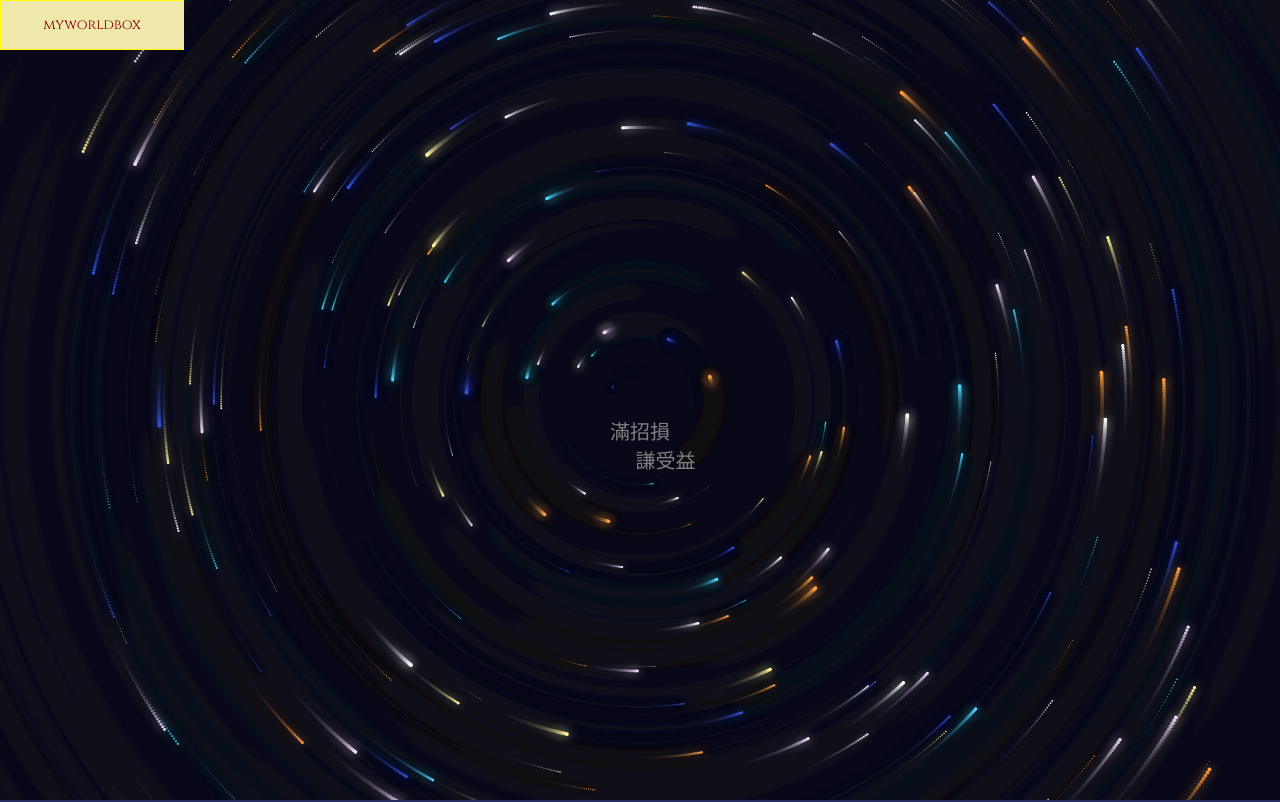
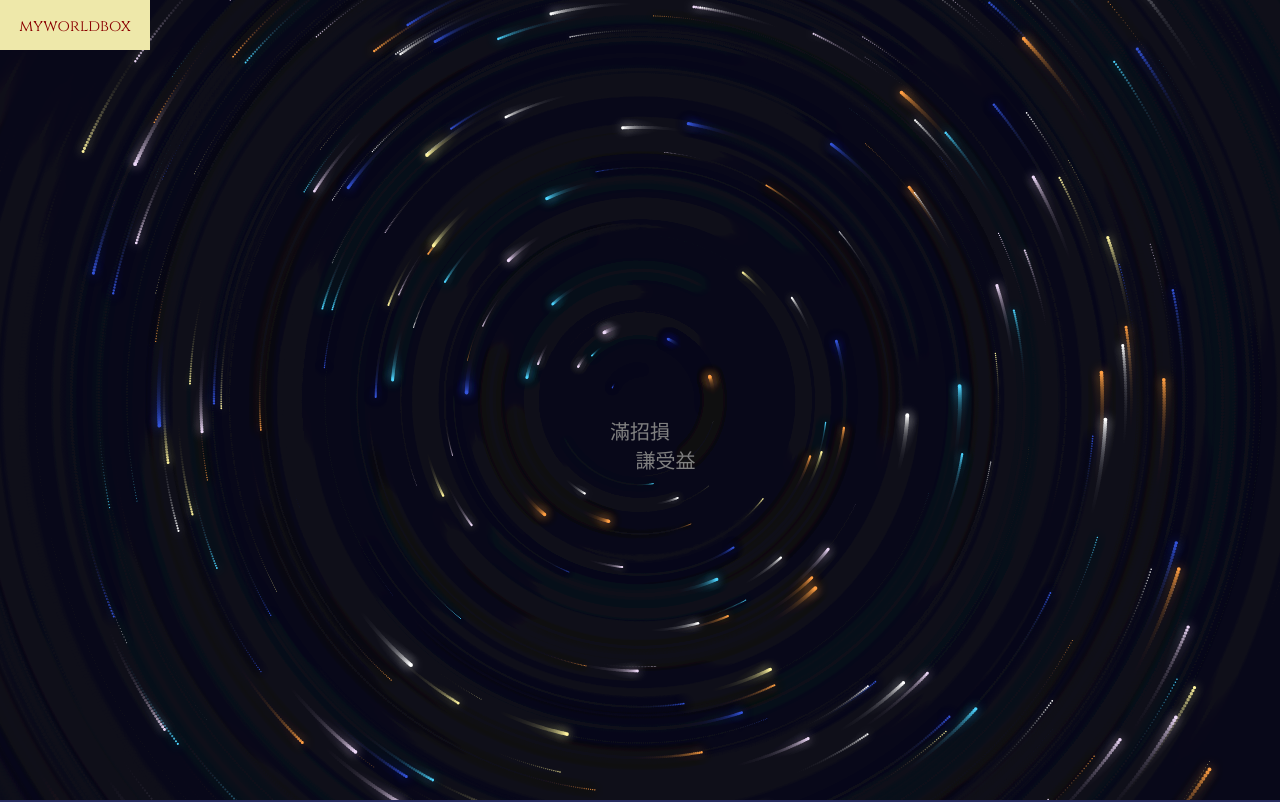
Before and after one commit to myworldbox/myworldbox, a plain HTML site: page index.html in a window 1280 px wide. Shown: the top 802 px of the page. Drawn offline with nearby package versions, Linux system fonts and the light colour scheme; a web font is replaced by a local one.

Commit message:
no message

```diff
--- a/index.css
+++ b/index.css
@@ -54,19 +54,16 @@ html {
 }
 
 a.company {
-  width: 150px;
-  background-color: rgb(97, 26, 48, 0.5);
+  width: 120px;
+  background-color: rgba(8, 135, 209, 0.4);
   color: white;
   top: 0;
   left: 0;
 }
 
 .header-div a {
-  font-size: 14px !important;
+  font-size: 1rem !important;
   float: left;
-  display: block;
-  padding: 14px 16px;
-  font-size: 17px;
   text-decoration: none;
 }
 
--- a/index.html
+++ b/index.html
@@ -27,7 +27,7 @@
 
     <header>
         <div class="header-div" id="topItem">
-            <div><a class="company font-1-3 border-2" href="/">myworldbox</a></div>
+            <div><a class="company font-1-3" href="/">myworldbox</a></div>
         </div>
     </header>
 
--- a/index.js
+++ b/index.js
@@ -8,7 +8,7 @@ let filePath, template, container, operator
 searchInput.addEventListener("input", e => {
   const value = e.target.value.toLowerCase()
   users.forEach(user => {
-    const isVisible = (user.content0.toLowerCase().includes(value) || user.content1.toLowerCase().includes(value))
+    const isVisible = (user.content0.toLowerCase().includes(value) || user.content2.toLowerCase().includes(value))
     user.element.classList.toggle("hide", !isVisible)
   })
 })
@@ -85,7 +85,5 @@ async function flash() {
 }
 
 window.onload = () => {
-  setTimeout(() => {
-    flash();
-  }, 3000);
+  flash();
 }
```
